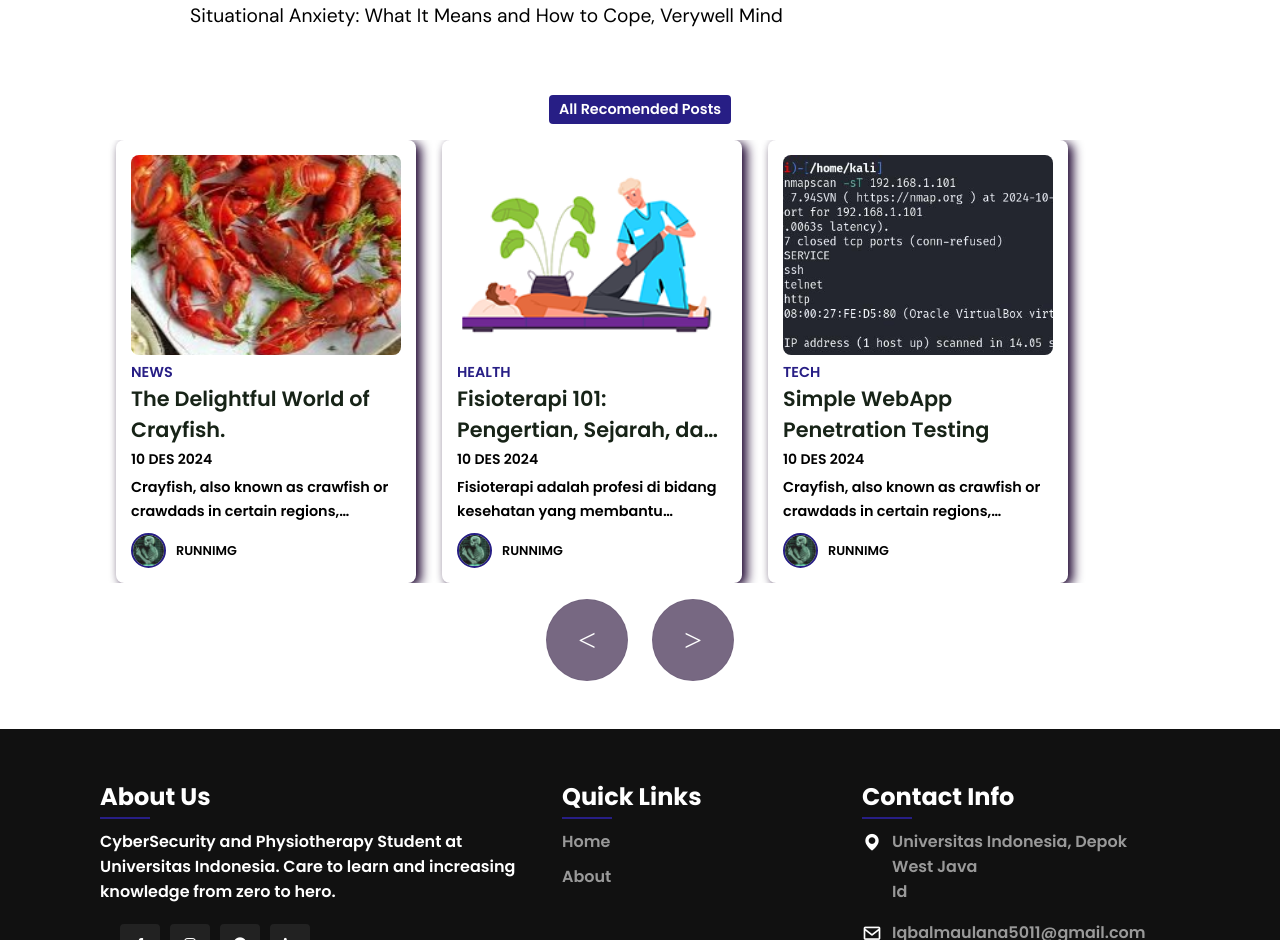
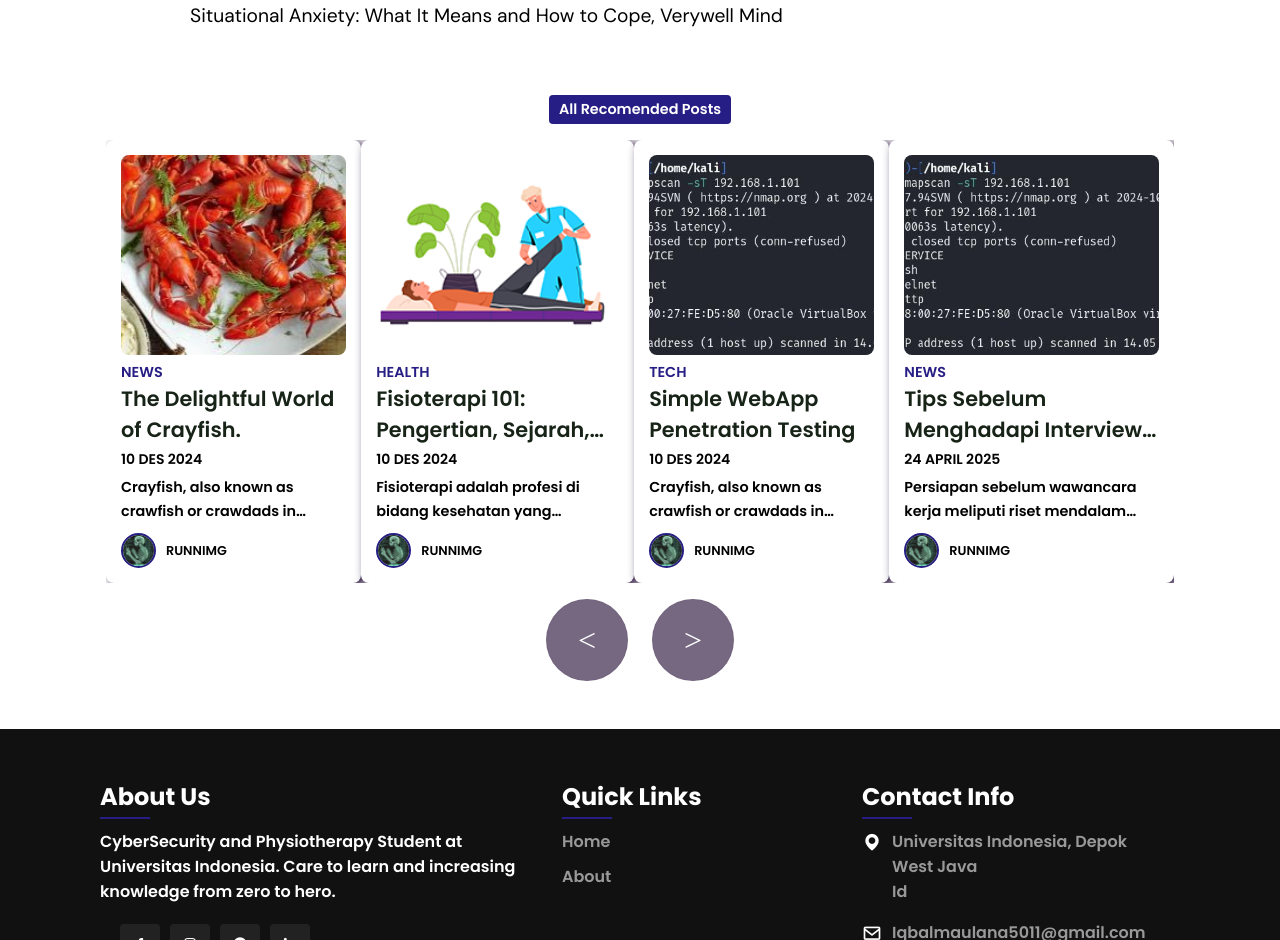
Before and after one commit to iqbalkopling01/CyberTherapy, a plain HTML site: page blogpost3.html in a window 1280 px wide. Shown: the part 3503-4443 px from the top of the page. Drawn offline with nearby package versions, Linux system fonts and the light colour scheme.

Commit message:
edit recomendation post

```diff
--- a/blogpost3.html
+++ b/blogpost3.html
@@ -136,8 +136,8 @@
     <div class="carousel-container">
         <div class="mySwiper" id="1234">
             <div class="swiper-wrapper">
-                <!-- Post 1 -->
-                <div class="swiper-slide">
+
+                    <!-- Post 1 -->
                     <div class="post-box news">
                         <img src="images/img1.jpg" alt="" class="post-img">
                         <h2 class="category">News</h2>
@@ -150,25 +150,20 @@
                             <span class="profile-name">RUNNIMG</span>
                         </div>
                     </div>
-                </div>
-
-                <!-- Post 2 -->
-                <div class="swiper-slide">
+                    <!-- Post 2 -->
                     <div class="post-box health">
                         <img src="images/img2.png" alt="" class="post-img">
                         <h2 class="category">Health</h2>
                         <a href="blogpost1.html" class="post-title">Fisioterapi 101: Pengertian, Sejarah, dan Tokoh Penting</a>
                         <span class="post-date">10 Des 2024</span>
-                        <p class="post-description">Fisioterapi adalah profesi di bidang kesehatan yang membantu pemulihan pasien dengan memanfaatkan teknik terapi fisik, latihan, dan teknologi modern.</p>
+                        <p class="post-description">Fisioterapi adalah profesi di bidang kesehatan yang berfokus pada rehabilitasi, pencegahan, dan
+                            pengelolaan gangguan gerak tubuh.</p>
                         <div class="profile">
                             <img src="images/testi1.jpg" alt="" class="profile-img">
                             <span class="profile-name">RUNNIMG</span>
                         </div>
                     </div>
-                </div>
-
-                <!--Post3-->
-                <div class="swiper-slide">
+                    <!--Post3-->
                     <div class="post-box tech">
                         <img src="images/img13.jpg" alt="" class="post-img">
                         <h2 class="category">Tech</h2>
@@ -181,7 +176,21 @@
                             <span class="profile-name">RUNNIMG</span>
                         </div>
                     </div>
-                </div>
+
+                    <!--Post4-->
+                    <div class="post-box tech">
+                        <img src="images/img13.jpg" alt="" class="post-img">
+                        <h2 class="category">News</h2>
+                        <a href="blogpost3.html" class="post-title">Tips Sebelum Menghadapi Interview Kerja</a>
+                        <span class="post-date">24 April 2025</span>
+                        <p class="post-description">Persiapan sebelum wawancara kerja meliputi riset mendalam tentang perusahaan dan posisi, penguasaan diri dengan personal branding, ...</p>
+                        <div class="profile">
+                            <img src="images/testi1.jpg" alt="" class="profile-img">
+                            <span class="profile-name">RUNNIMG</span>
+                        </div>
+                    </div>
+
+
 
             </div>
 
```
